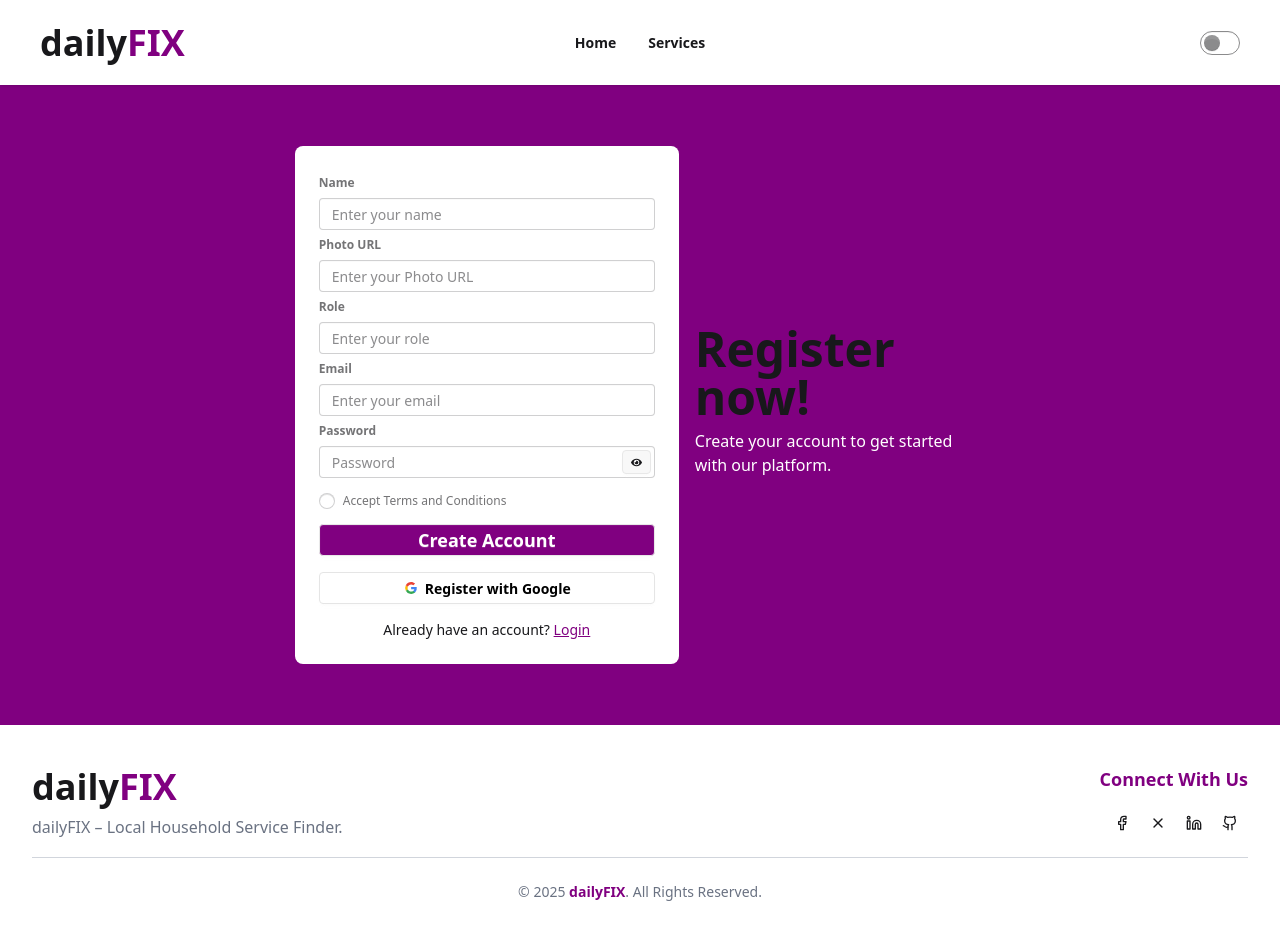
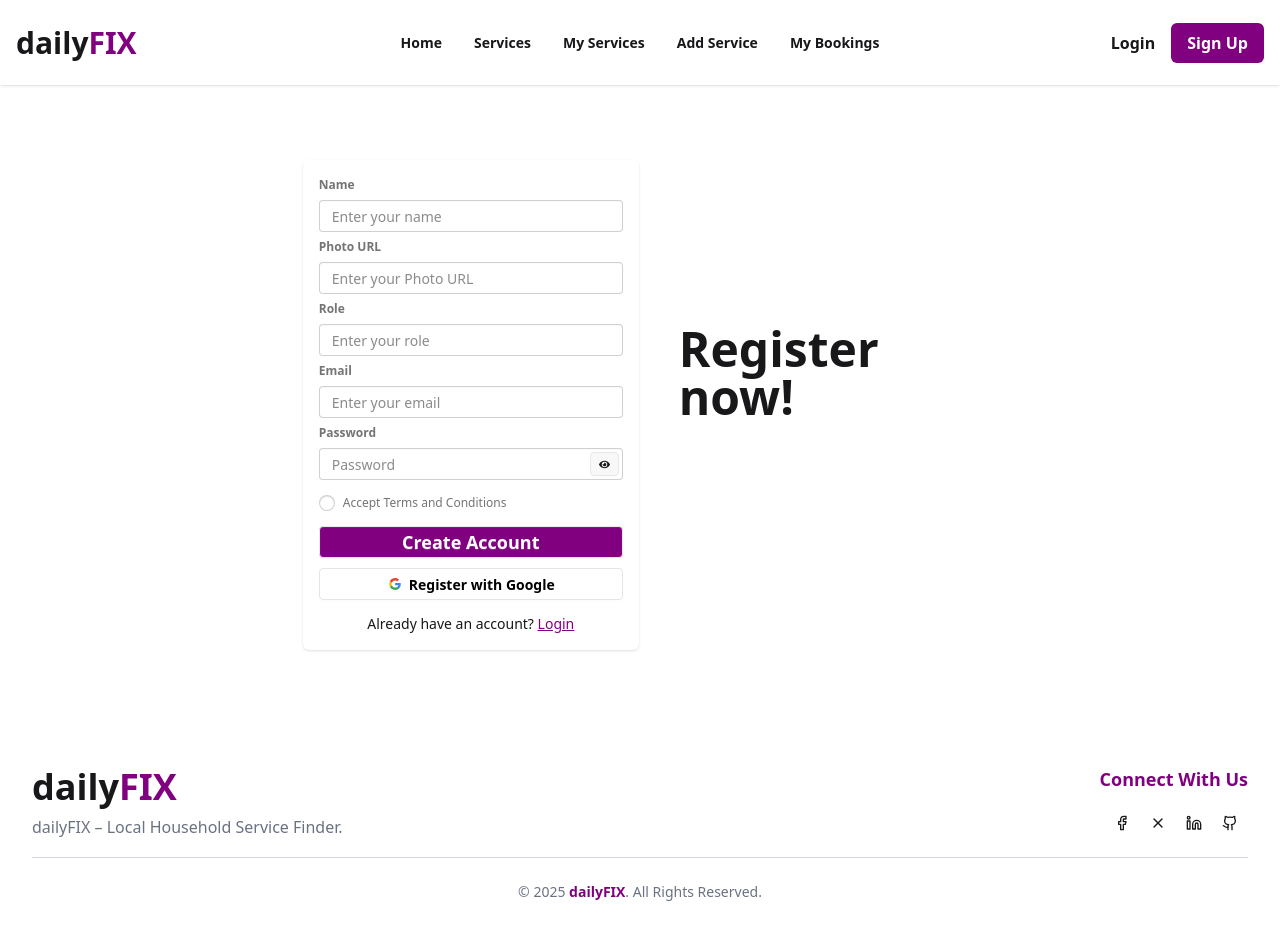
Before and after one commit to tanjirultusher/DailyFix-Client, a React (Vite) app: page /register in a window 1280 px wide. Built offline with nearby package versions, Linux system fonts and the light colour scheme; no server answers.

Commit message:
Fix issues pointed out in assignment feedback

```diff
--- a/src/Pages/Services.jsx
+++ b/src/Pages/Services.jsx
@@ -52,7 +52,7 @@ const Services = () => {
               />
             </figure>
             <div className="card-body items-center text-center">
-              <h2 className="card-title">{service.serviceTitle}</h2>
+              <h2 className="card-title">{service._id}</h2>
               <p className="text-gray-500 text-sm">{service.description}</p>
               <Link to={`/service/${service._id}`}>
                 <div className="card-actions mt-1">
--- /dev/null
+++ b/src/Route/PrivateRoute.jsx
@@ -0,0 +1,22 @@
+import React, { useContext } from 'react';
+import { Navigate, useLocation } from 'react-router';
+import { AuthContext } from '../contexts/AuthContext';
+
+const PrivateRoute = ({ children }) => {
+    const { user, loading } = useContext(AuthContext);
+    const location = useLocation();
+
+    if (loading) {
+        return <div>
+            <span className="loading loading-infinity loading-xl"></span>
+        </div>
+    }
+
+    if(!user){
+        return <Navigate state={location.pathname} to="/login"></Navigate>
+    }
+
+    return children;
+};
+
+export default PrivateRoute;
--- a/src/components/DiscountBanner.jsx
+++ b/src/components/DiscountBanner.jsx
@@ -40,7 +40,7 @@ const DiscountBanner = () => {
           transition={{ duration: 1, delay: 0.6 }}
         >
           Enjoy up to{" "}
-          <span className="font-bold text-yellow-300">50% OFF</span> on any Service this weekend only!
+          <span className="font-bold text-yellow-300">10% OFF</span> on any Service this weekend only!
         </motion.p>
 
 =        <motion.div
--- a/src/components/Login.jsx
+++ b/src/components/Login.jsx
@@ -81,7 +81,7 @@ const Login = () => {
   });
 
   return (
-    <div className="hero bg-primary min-h-[80vh]">
+    <div className="hero min-h-[80vh]">
       <div className="hero-content flex-col lg:flex-row-reverse">
         <div className="text-center lg:text-left">
           <h1 className="text-5xl font-bold">Login now!</h1>
--- a/src/components/Navbar.jsx
+++ b/src/components/Navbar.jsx
@@ -16,7 +16,9 @@ const NavBar = () => {
   const handleTheme = (checked) => setTheme(checked ? "dark" : "light");
 
   const handleSignOut = () => {
-    signOutUser().then(() => navigate("/")).catch((err) => console.log(err));
+    signOutUser()
+      .then(() => navigate("/"))
+      .catch((err) => console.log(err));
   };
 
   const commonLinks = (
@@ -26,23 +28,20 @@ const NavBar = () => {
           Home
         </NavLink>
       </li>
+
       <li>
         <NavLink to="/services" className="px-4 py-2 text-md font-semibold">
           Services
         </NavLink>
       </li>
-    </>
-  );
 
-  const userLinks = (
-    <>
       <li>
-        <NavLink to="/myservices" className="px-4 py-2 text-md font-semibold">
+        <NavLink to="/my-services" className="px-4 py-2 text-md font-semibold">
           My Services
         </NavLink>
       </li>
       <li>
-        <NavLink to="/addservice" className="px-4 py-2 text-md font-semibold">
+        <NavLink to="/add-service" className="px-4 py-2 text-md font-semibold">
           Add Service
         </NavLink>
       </li>
@@ -100,16 +99,30 @@ const NavBar = () => {
       </div>
     </div>
   ) : (
-    <input
-      type="checkbox"
-      onChange={(e) => handleTheme(e.target.checked)}
-      defaultChecked={theme === "dark"}
-      className="toggle"
-    />
+    <>
+      <ul className="flex items-center">
+        <li>
+          <NavLink
+            to="/login"
+            className="px-4 py-2 text-md font-semibold"
+          >
+            Login
+          </NavLink>
+        </li>
+        <li>
+          <NavLink
+            to="/register"
+            className="block px-4 py-2 rounded-md font-semibold text-white bg-primary"
+          >
+            Sign Up
+          </NavLink>
+        </li>
+      </ul>
+    </>
   );
 
   return (
-    <div className="navbar bg-base-100 px-4 sm:px-10 py-4 items-center sticky top-0 z-50 shadow">
+    <div className="navbar bg-base-100 px-2 sm:px-4 py-4 items-center sticky top-0 z-50 shadow">
       <div className="navbar-start">
         <div className="dropdown lg:hidden">
           <label tabIndex={0} className="btn btn-ghost">
@@ -120,37 +133,41 @@ const NavBar = () => {
               viewBox="0 0 24 24"
               stroke="currentColor"
             >
-              <path strokeLinecap="round" strokeLinejoin="round" strokeWidth="2" d="M4 6h16M4 12h16m-16 6h16" />
+              <path
+                strokeLinecap="round"
+                strokeLinejoin="round"
+                strokeWidth="2"
+                d="M4 6h16M4 12h16m-16 6h16"
+              />
             </svg>
           </label>
-          <ul tabIndex={0} className="menu menu-compact dropdown-content bg-base-100 rounded-box mt-2 w-52 p-2 shadow">
+          <ul
+            tabIndex={0}
+            className="menu menu-compact dropdown-content bg-base-100 rounded-box mt-2 w-52 p-2 shadow"
+          >
             {commonLinks}
             {!user && (
               <>
                 <li>
-                  <NavLink to="/login" className="px-4 py-2 font-semibold">
+                  <NavLink to="/login" className="px-4 py-2 text-md font-semibold">
                     Login
                   </NavLink>
                 </li>
                 <li>
-                  <NavLink to="/register" className="px-4 py-2 font-semibold">
+                  <NavLink to="/register" className="w-full text-left px-4 py-2 hover:bg-gray-100 rounded-md font-semibold text-gray-600">
                     Register
                   </NavLink>
                 </li>
               </>
             )}
-            {user && userLinks}
           </ul>
         </div>
-        <h2 className="text-4xl font-bold">
+        <h2 className="text-3xl font-bold">
           daily<span className="text-primary">FIX</span>
         </h2>
       </div>
       <div className="navbar-center hidden lg:flex">
-        <ul className="menu menu-horizontal px-1">
-          {commonLinks}
-          {user && userLinks}
-        </ul>
+        <ul className="menu menu-horizontal px-1">{commonLinks}</ul>
       </div>
       <div className="navbar-end flex items-center gap-4">{authLinks}</div>
     </div>
--- a/src/components/PopularServices.jsx
+++ b/src/components/PopularServices.jsx
@@ -64,9 +64,11 @@ const PopularServices = () => {
                 ))}
               </div>
 
-              <Link to={`/service/${service._id}`}>
+              <Link to={`/service/${service.serviceId}`}>
                 <div className="card-actions mt-2">
-                  <button className="btn btn-primary btn-sm">View Details</button>
+                  <button className="btn btn-primary btn-sm">
+                    View Details
+                  </button>
                 </div>
               </Link>
             </div>
--- a/src/components/Register.jsx
+++ b/src/components/Register.jsx
@@ -5,7 +5,6 @@ import { Link, useLocation, useNavigate } from "react-router-dom";
 import { updateProfile } from "firebase/auth";
 import { AuthContext } from "../contexts/AuthContext";
 import Swal from "sweetalert2";
-
 
 const Register = () => {
   const [success, setSuccess] = useState(false);
@@ -25,14 +24,15 @@ const Register = () => {
     const role = event.target.role.value;
     const password = event.target.password.value;
 
-    const passwordPattern = /^(?=.*[a-z])(?=.*[A-Z])(?=.*[!@#$%^&*(),.?":{}|<>]).{6,}$/;
+    const passwordPattern =
+      /^(?=.*[a-z])(?=.*[A-Z])(?=.*[!@#$%^&*(),.?":{}|<>]).{6,}$/;
 
     if (!passwordPattern.test(password)) {
       Swal.fire({
         icon: "error",
         title: "Oops...",
         text: "Password must be at least 6 characters long, with upper, lower, and special characters.",
-      })
+      });
       return;
     }
 
@@ -122,7 +122,7 @@ const Register = () => {
               text: "Your account has been created successfully!",
             });
           });
-        navigate(location?.state || "/register");
+        navigate(location?.state || "/");
       })
       .catch((error) => {
         console.log(error);
@@ -143,7 +143,7 @@ const Register = () => {
   });
 
   return (
-    <div className="hero bg-primary min-h-[80vh]">
+    <div className="hero min-h-[80vh]">
       <div className="hero-content flex-col lg:flex-row-reverse">
         <div className="text-center lg:text-left">
           <h1 className="text-5xl font-bold">Register now!</h1>
@@ -154,12 +154,12 @@ const Register = () => {
         <div className="card bg-base-100 w-full max-w-sm shrink-0">
           <div className="card-body">
             <form onSubmit={handleRegister}>
-              <fieldset className="fieldset">
-
+              <fieldset className="fieldset shadow-sm p-4 rounded-md">
                 {/* name field */}
                 <label className="label font-semibold">Name</label>
                 <input
-                  type="text" name="name"
+                  type="text"
+                  name="name"
                   className="input input-bordered w-full h-8"
                   placeholder="Enter your name"
                 />
@@ -167,7 +167,8 @@ const Register = () => {
                 {/* photo url field */}
                 <label className="label font-semibold">Photo URL</label>
                 <input
-                  type="text" name="photoURL"
+                  type="text"
+                  name="photoURL"
                   className="input input-bordered w-full h-8"
                   placeholder="Enter your Photo URL"
                 />
@@ -175,7 +176,8 @@ const Register = () => {
                 {/* name field */}
                 <label className="label font-semibold">Role</label>
                 <input
-                  type="text" name="role"
+                  type="text"
+                  name="role"
                   className="input input-bordered w-full h-8"
                   placeholder="Enter your role"
                 />
@@ -220,13 +222,6 @@ const Register = () => {
                 >
                   Create Account
                 </button>
-              </fieldset>
-
-              {success && (
-                <p className="text-green-500">User created successfully!</p>
-              )}
-              {error && <p className="text-red-500">{error}</p>}
-            </form>
 
                 <button
                   onClick={handleGoogleSignUp}
@@ -268,6 +263,13 @@ const Register = () => {
                     Login
                   </Link>
                 </p>
+              </fieldset>
+
+              {success && (
+                <p className="text-green-500">User created successfully!</p>
+              )}
+              {error && <p className="text-red-500">{error}</p>}
+            </form>
           </div>
         </div>
       </div>
```
Also changed, not shown: src/main.jsx (+7 -6 lines). Lines whose indentation alone changed are shown as unchanged.
